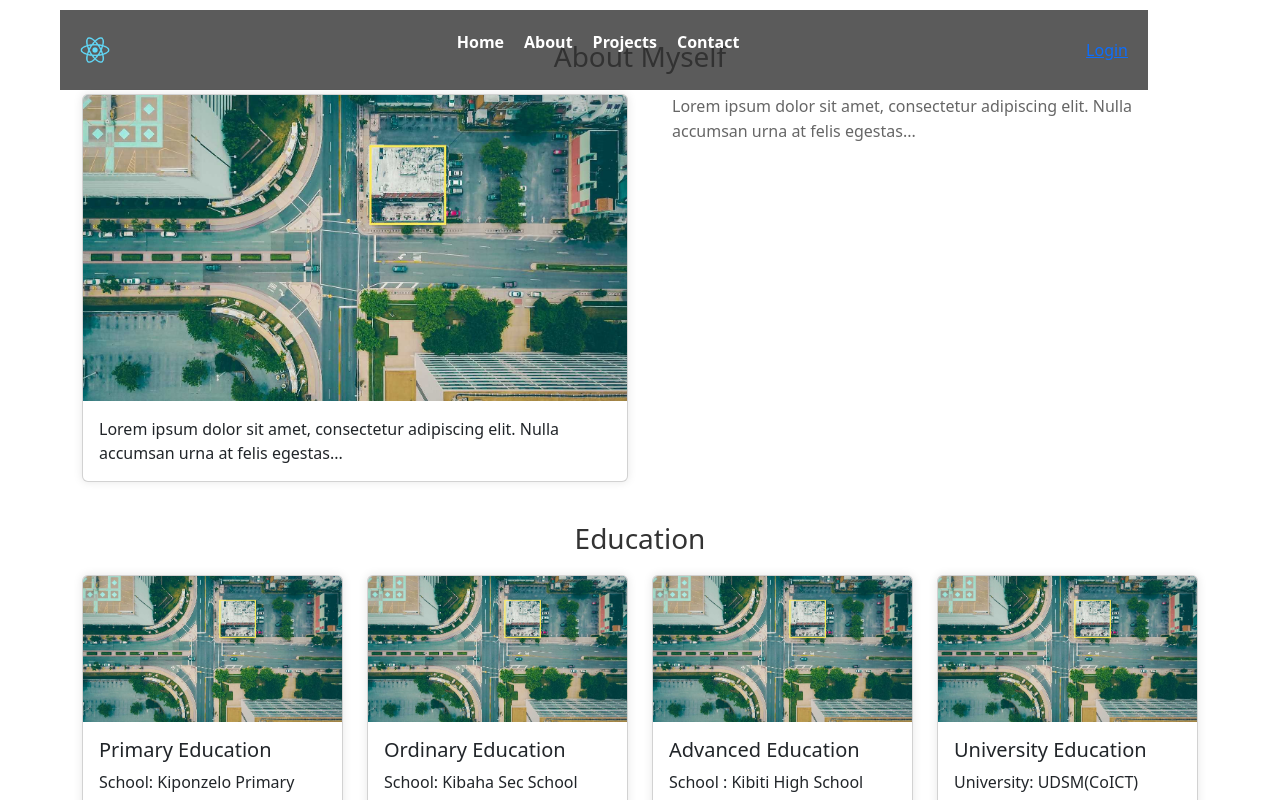
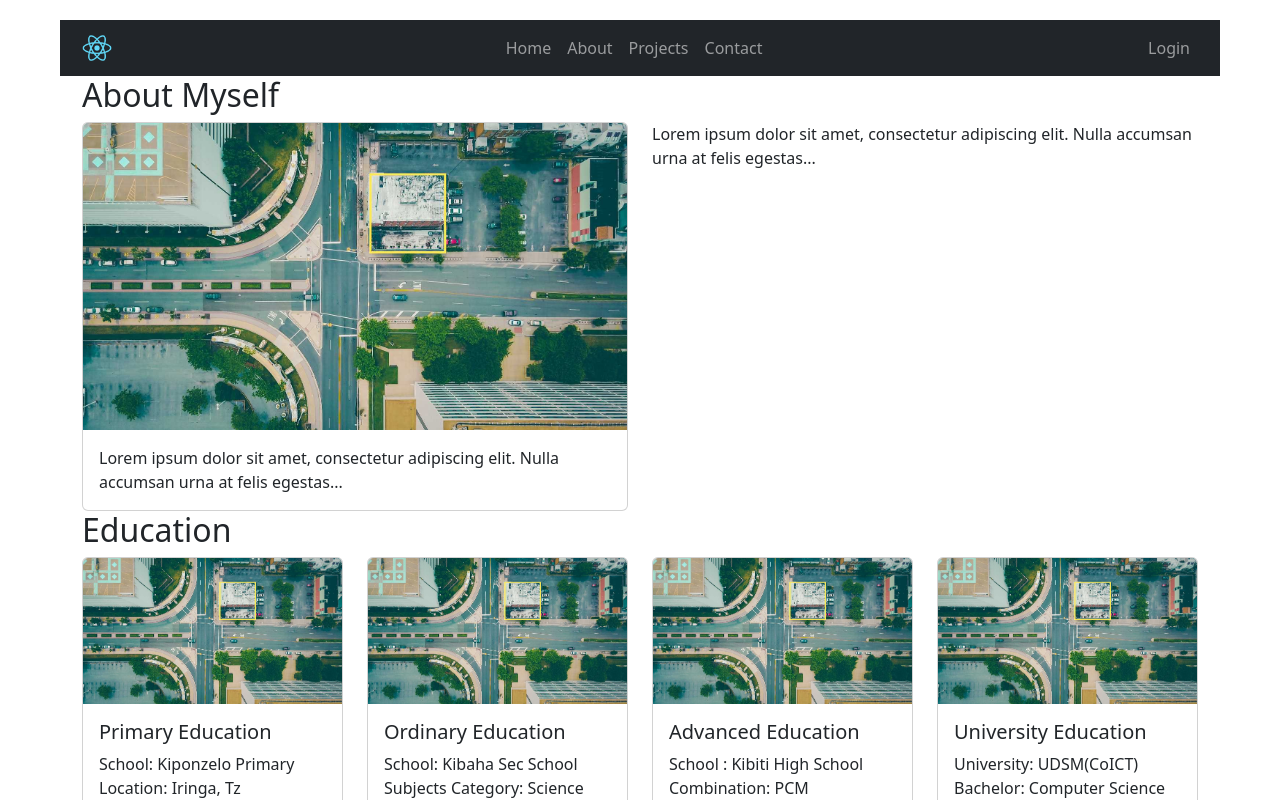
Before and after one commit to andreamsilu/portifolio-website, a React (Create React App) app: page /about in a window 1280 px wide. Shown: the top 800 px of the page. Built offline with nearby package versions, Linux system fonts and the light colour scheme.

Commit message:
navbar added

```diff
--- a/package.json
+++ b/package.json
@@ -3,11 +3,15 @@
   "version": "0.1.0",
   "private": true,
   "dependencies": {
+    "@emotion/react": "^11.11.4",
+    "@emotion/styled": "^11.11.0",
     "@fortawesome/fontawesome-free": "^6.5.1",
     "@fortawesome/fontawesome-svg-core": "^6.5.1",
     "@fortawesome/free-brands-svg-icons": "^6.5.1",
     "@fortawesome/free-solid-svg-icons": "^6.5.1",
     "@fortawesome/react-fontawesome": "^0.2.0",
+    "@mui/material": "^5.15.14",
+    "@mui/styled-engine-sc": "^6.0.0-alpha.18",
     "@testing-library/jest-dom": "^5.17.0",
     "@testing-library/react": "^13.4.0",
     "@testing-library/user-event": "^13.5.0",
@@ -17,6 +21,7 @@
     "react-dom": "^18.2.0",
     "react-router-dom": "^6.22.3",
     "react-scripts": "5.0.1",
+    "styled-components": "^6.1.8",
     "web-vitals": "^2.1.4"
   },
   "scripts": {
--- a/src/components/about.jsx
+++ b/src/components/about.jsx
@@ -1,7 +1,7 @@
 import React from 'react';
 import { Container, Row, Col, Card, ProgressBar } from 'react-bootstrap';
 import personalImage from '../components/images/developer-image.jpg';
-import '../css/about.css';
+// import '../css/about.css';
 
 const About = () => {
     return (
--- a/src/components/navigation.jsx
+++ b/src/components/navigation.jsx
@@ -1,24 +1,35 @@
 import React from 'react';
 import { Link } from 'react-router-dom';
-import '../css/navigation.css'; // Import styles for the navigation
-import logo from './images/logo192.png'; // Import your logo image
+import { Container, Navbar, Nav } from 'react-bootstrap';
+import logo from './images/logo192.png';
 
 const Navigation = () => {
     return (
-        <nav className="navigation">
-            <div className="left">
-                <Link to="/"><img src={logo} alt="Logo" /></Link>
-            </div>
-            <ul className="nav-links">
-                <li><Link to="/">Home</Link></li>
-                <li><Link to="/about">About</Link></li>
-                <li><Link to="/projects">Projects</Link></li>
-                <li><Link to="/contact">Contact</Link></li>
-            </ul>
-            <div className="right login">
-                <Link to="/login">Login</Link>
-            </div>
-        </nav>
+        <Navbar bg="dark" variant="dark" expand="lg">
+            <Container>
+                <Navbar.Brand as={Link} to="/">
+                    <img
+                        src={logo}
+                        width="30"
+                        height="30"
+                        className="d-inline-block align-top"
+                        alt="Logo"
+                    />
+                </Navbar.Brand>
+                <Navbar.Toggle aria-controls="basic-navbar-nav" />
+                <Navbar.Collapse id="basic-navbar-nav">
+                    <Nav className="mx-auto">
+                        <Nav.Link as={Link} to="/">Home</Nav.Link>
+                        <Nav.Link as={Link} to="/about">About</Nav.Link>
+                        <Nav.Link as={Link} to="/projects">Projects</Nav.Link>
+                        <Nav.Link as={Link} to="/contact">Contact</Nav.Link>
+                    </Nav>
+                    <Nav>
+                        <Nav.Link as={Link} to="/login">Login</Nav.Link>
+                    </Nav>
+                </Navbar.Collapse>
+            </Container>
+        </Navbar>
     );
 }
 
--- a/src/css/navigation.css
+++ b/src/css/navigation.css
@@ -1,51 +1,61 @@
+/* navigation.css */
+
 .navigation {
-    display: flex;
-    justify-content: space-between;
-    align-items: center;
-    background-color: rgb(51, 51, 51, 0.8);
-    padding: 20px;
-    position: fixed; /* Set position to fixed */
-    width: 85%; /* Ensure navigation spans the entire width */
-    top: 10px; /* Position it at the top of the viewport */
-    z-index: 1000; /* Ensure it's above other content */
+    background-color: #333;
+    padding: 10px 10px;
 }
 
-.navigation img {
-    width: 30px; /* Adjust the size of the logo as needed */
+.container {
+    max-width: 1200px;
+    margin: 0 auto;
+    display: flex;
+    justify-content: space-between; /* Align items horizontally */
+    align-items: center; /* Align items vertically */
 }
 
-.nav-links {
-    list-style-type: none;
-    display: flex;
-    justify-content: center; /* Center the navigation links */
-    margin-left: auto; /* Align to the right */
-    padding: 0; /* Remove any default padding */
+.left {
+    flex: 1; /* Take up remaining space */
 }
 
-.nav-links li {
+.nav-links ul {
+    list-style-type: none;
+    padding: 0;
+    margin-left: 100px;
+    display: inline-flex;
+    justify-content: center; /* Center the navigation links */
+}
+
+.nav-links ul li {
     margin-right: 20px;
 }
 
-.nav-links li:last-child {
+.nav-links ul li:last-child {
     margin-right: 0;
 }
 
-.nav-links li a {
+.nav-links ul li a {
     color: #fff;
     text-decoration: none;
     font-weight: bold;
     transition: color 0.3s ease;
 }
 
-.nav-links li a:hover {
-    color: dodgerblue; /* Change to your desired hover color */
+.nav-links ul li a:hover {
+    color: #f00;
 }
 
 .right {
-    margin-left: auto;
-    color: #fff;
+    flex: 1; /* Take up remaining space */
+    text-align: right; /* Align content to the right */
 }
 
-.login{
+.right a {
     color: #fff;
+    text-decoration: none;
+    font-weight: bold;
+    transition: color 0.3s ease;
 }
+
+.right a:hover {
+    color: #f00;
+}
```
Also changed, not shown: 1 other file (tests, documents, lock files or other folders).
